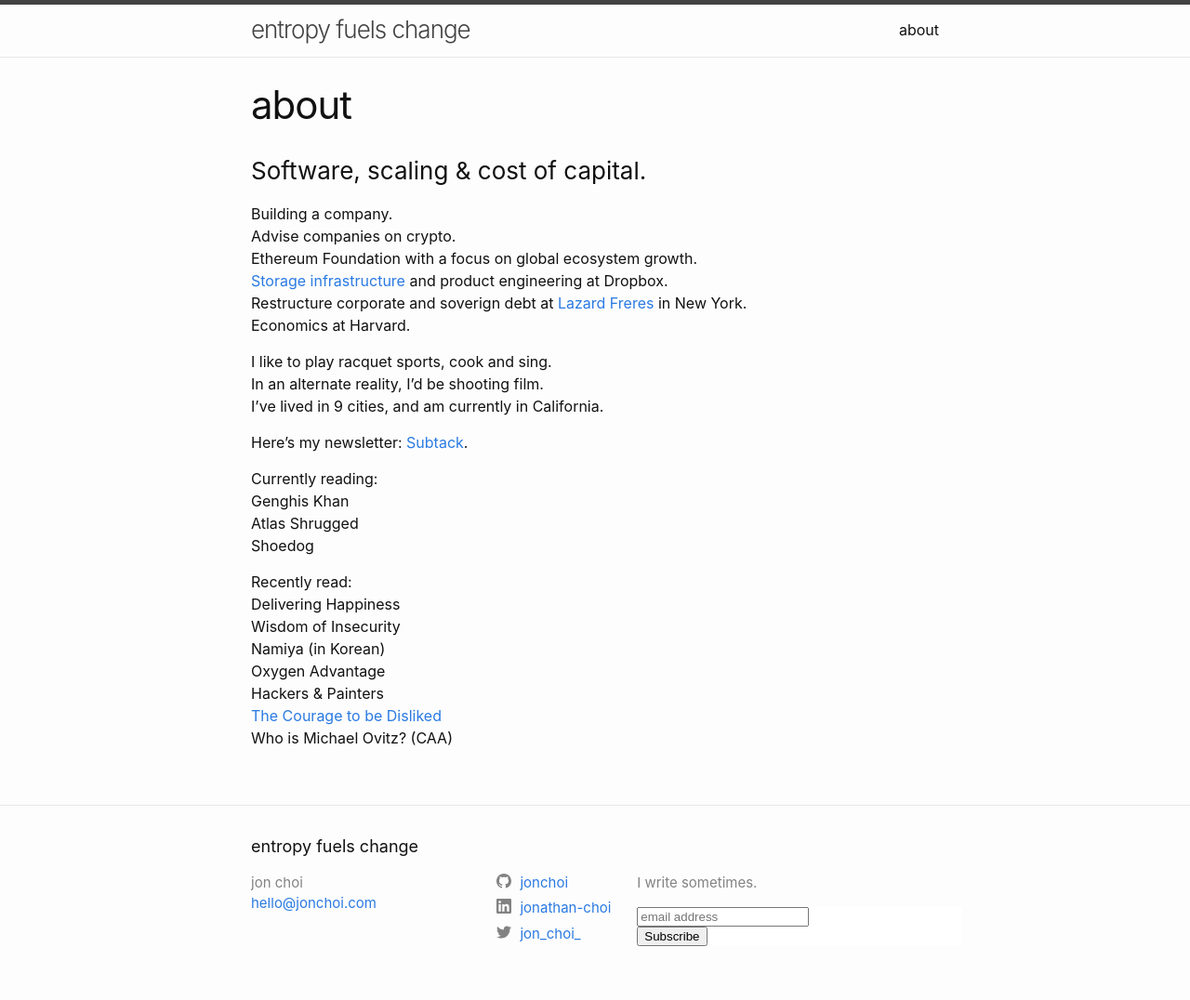
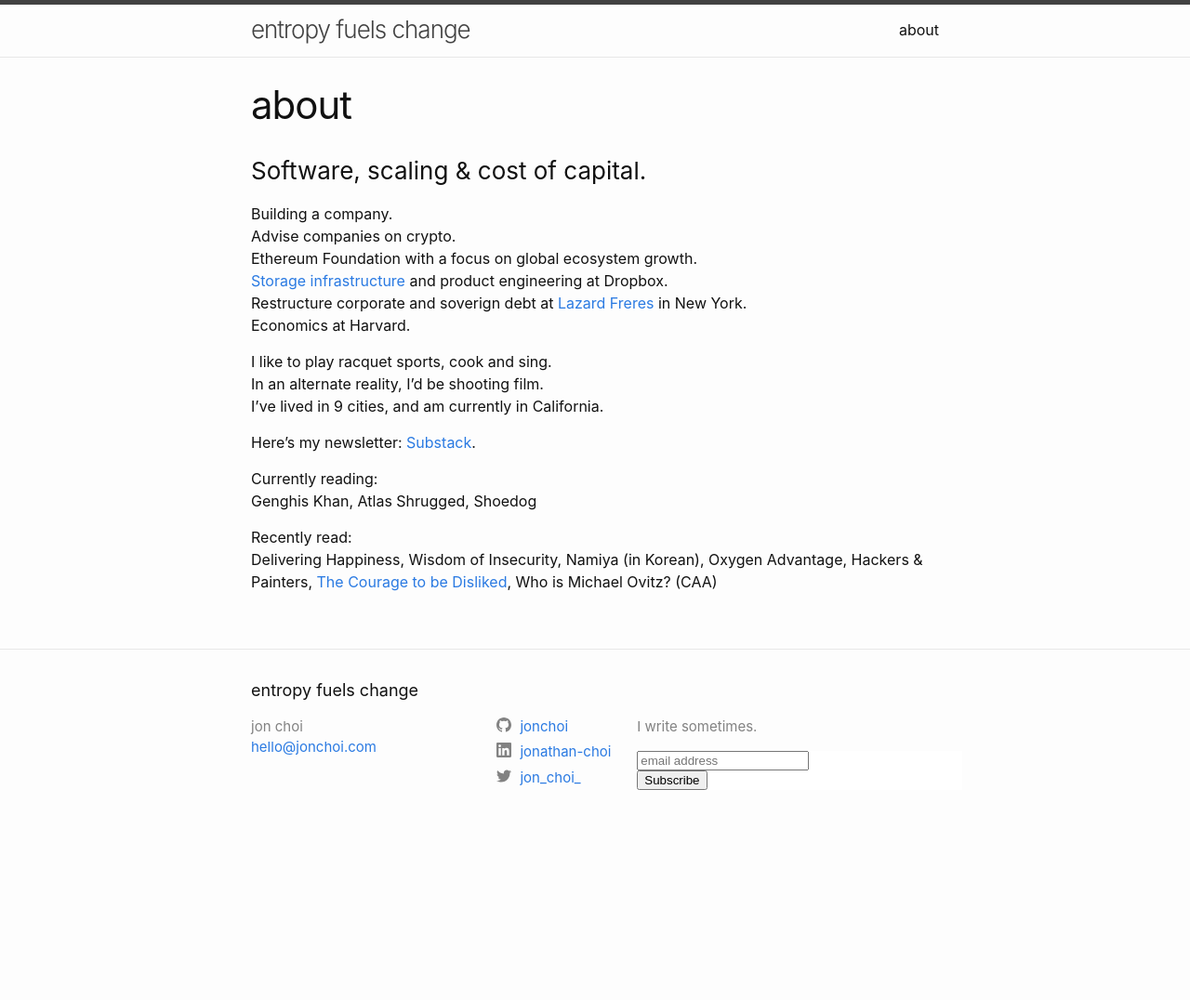
Before and after one commit to jonchoi/jon-choi.github.io, a Jekyll site: the page built from about.md, in a window 1280 px wide. Shown: the whole page at 93% size. Built offline with Jekyll 4.4.1, drawn with Linux system fonts in a browser that asks for light colours; comment, search, counter and statistics services are not loaded; after the commit the page ends 908 px from its top, so only the background shows below that.

Commit message:
About updated for typo.

```diff
--- a/about.md
+++ b/about.md
@@ -17,20 +17,20 @@ I like to play racquet sports, cook and sing.<br/>
 In an alternate reality, I'd be shooting film.<br/>
 I've lived in 9 cities, and am currently in California.
 
-Here's my newsletter: [Subtack][substack-link].
+Here's my newsletter: [Substack][substack-link].
 
 Currently reading:<br/>
-Genghis Khan<br/>
-Atlas Shrugged<br/>
+Genghis Khan,
+Atlas Shrugged,
 Shoedog<br/>
 
 Recently read: <br/>
-Delivering Happiness<br/>
-Wisdom of Insecurity<br/>
-Namiya (in Korean)<br/>
-Oxygen Advantage<br/>
-Hackers & Painters<br/>
-[The Courage to be Disliked][courage-link]<br/>
+Delivering Happiness,
+Wisdom of Insecurity,
+Namiya (in Korean),
+Oxygen Advantage,
+Hackers & Painters,
+[The Courage to be Disliked][courage-link],
 Who is Michael Ovitz? (CAA)<br/>
 
 
```
